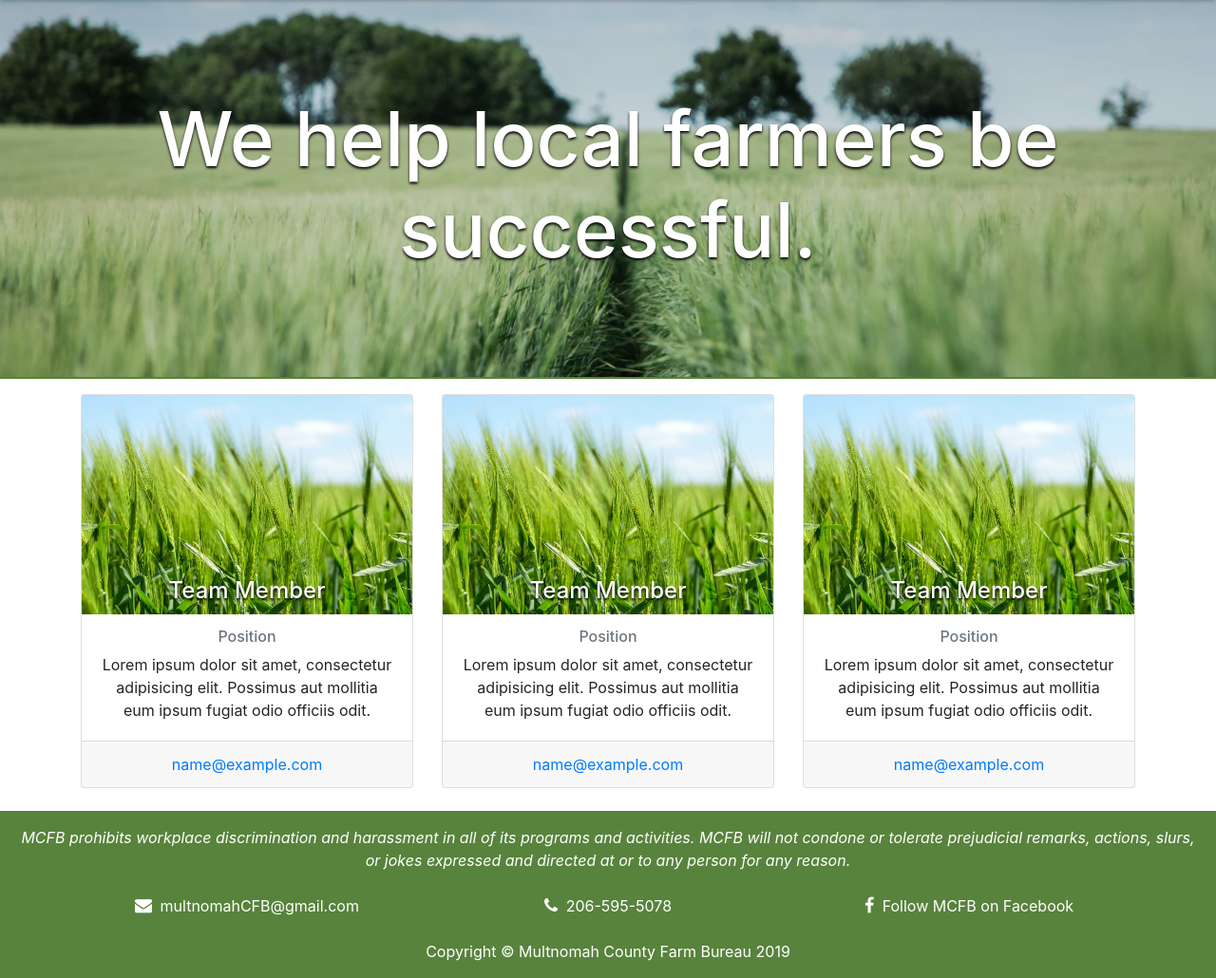
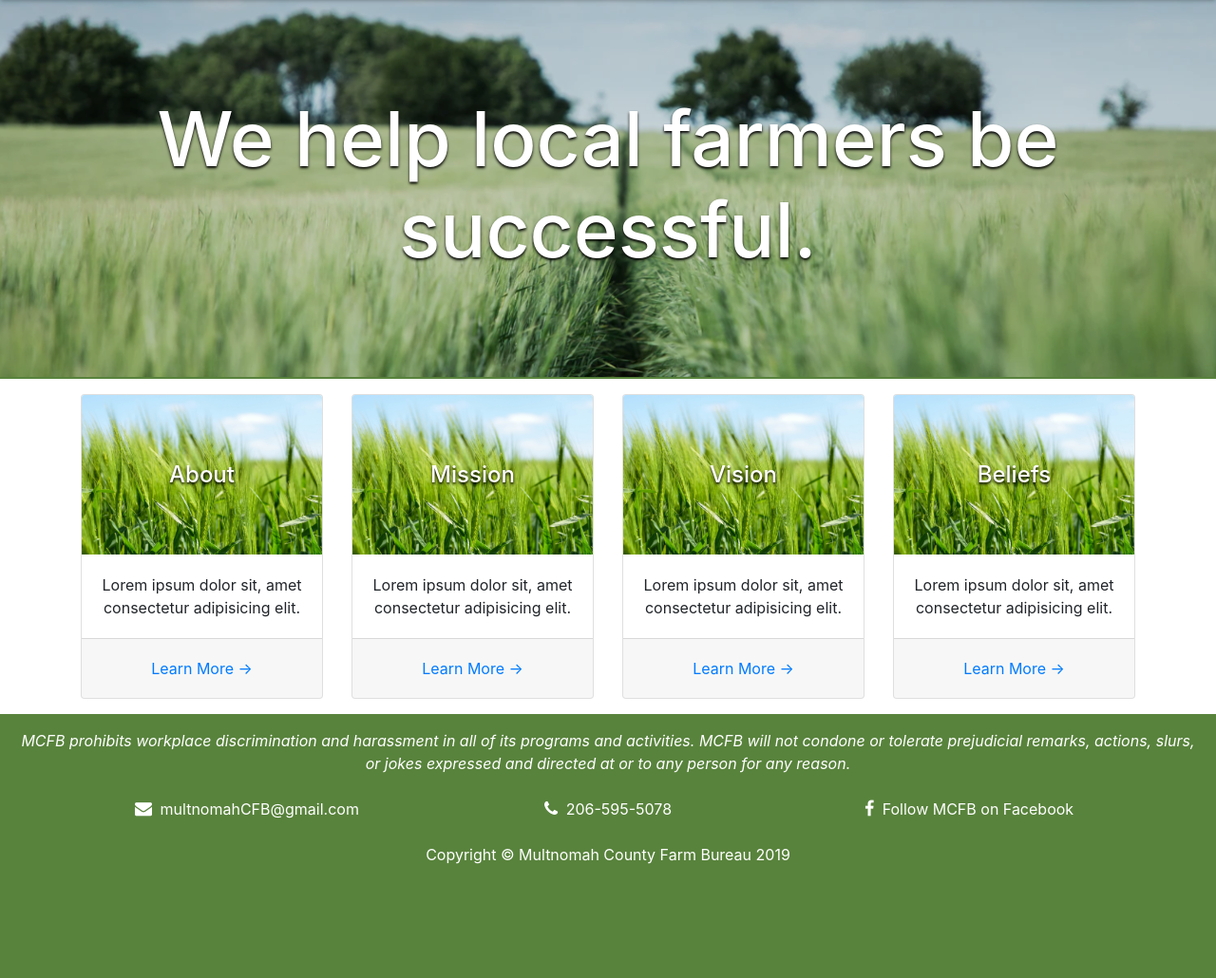
Before and after one commit to MarcLignarius/MCFB-v3.0, a PHP site: page / in a window 1280 px wide. Shown: the part 101-1131 px from the top of the page at 95% size. After the commit the page ends 1011 px from the top, so only its background shows below. Run offline with PHP 8.4, Linux system fonts and the light colour scheme.

Commit message:
refactor code to display 4 sections

```diff
--- a/index.php
+++ b/index.php
@@ -6,42 +6,67 @@
 
 <div class="container">
     <div class="row">
-        <div class="col-lg-4 mb-4">
+        <div class="col-lg-3 mb-3">
             <div class="card h-100 text-center">
-                <img class="card-img-top" src="../images/placeholder.jpg" alt="">
+                <div class="image-text-container">
+                    <img class="card-img-top" src="../images/placeholder.jpg" alt="">
+                    <h4 class="card-title">About</h4>
+                </div>
                 <div class="card-body">
-                    <h4 class="card-title">Team Member</h4>
-                    <h6 class="card-subtitle mb-2 text-muted">Position</h6>
-                    <p class="card-text">Lorem ipsum dolor sit amet, consectetur adipisicing elit. Possimus aut mollitia eum ipsum fugiat odio officiis odit.</p>
+                    <p class="card-text">
+                        Lorem ipsum dolor sit, amet consectetur adipisicing elit.
+                    </p>
                 </div>
                 <div class="card-footer">
-                    <a href="#">name@example.com</a>
+                    <a href="join-us-index.php" class="btn btn-link">Learn More &rarr;</a>
                 </div>
             </div>
         </div>
-        <div class="col-lg-4 mb-4">
+        <div class="col-lg-3 mb-3">
             <div class="card h-100 text-center">
-                <img class="card-img-top" src="../images/placeholder.jpg" alt="">
+                <div class="image-text-container">
+                    <img class="card-img-top" src="../images/placeholder.jpg" alt="">
+                    <h4 class="card-title">Mission</h4>
+                </div>
                 <div class="card-body">
-                    <h4 class="card-title">Team Member</h4>
-                    <h6 class="card-subtitle mb-2 text-muted">Position</h6>
-                    <p class="card-text">Lorem ipsum dolor sit amet, consectetur adipisicing elit. Possimus aut mollitia eum ipsum fugiat odio officiis odit.</p>
+                    <p class="card-text">
+                        Lorem ipsum dolor sit, amet consectetur adipisicing elit.
+                    </p>
                 </div>
                 <div class="card-footer">
-                    <a href="#">name@example.com</a>
+                    <a href="mission.php" class="btn btn-link">Learn More &rarr;</a>
                 </div>
             </div>
         </div>
-        <div class="col-lg-4 mb-4">
+        <div class="col-lg-3 mb-3">
             <div class="card h-100 text-center">
-                <img class="card-img-top" src="../images/placeholder.jpg" alt="">
+                <div class="image-text-container">
+                    <img class="card-img-top" src="../images/placeholder.jpg" alt="">
+                    <h4 class="card-title">Vision</h4>
+                </div>
                 <div class="card-body">
-                    <h4 class="card-title">Team Member</h4>
-                    <h6 class="card-subtitle mb-2 text-muted">Position</h6>
-                    <p class="card-text">Lorem ipsum dolor sit amet, consectetur adipisicing elit. Possimus aut mollitia eum ipsum fugiat odio officiis odit.</p>
+                    <p class="card-text">
+                        Lorem ipsum dolor sit, amet consectetur adipisicing elit.
+                    </p>
                 </div>
                 <div class="card-footer">
-                    <a href="#">name@example.com</a>
+                    <a href="vision.php" class="btn btn-link">Learn More &rarr;</a>
+                </div>
+            </div>
+        </div>
+        <div class="col-lg-3 mb-3">
+            <div class="card h-100 text-center">
+                <div class="image-text-container">
+                    <img class="card-img-top" src="../images/placeholder.jpg" alt="">
+                    <h4 class="card-title">Beliefs</h4>
+                </div>
+                <div class="card-body">
+                    <p class="card-text">
+                        Lorem ipsum dolor sit, amet consectetur adipisicing elit.
+                    </p>
+                </div>
+                <div class="card-footer">
+                    <a href="join-us-index.php" class="btn btn-link">Learn More &rarr;</a>
                 </div>
             </div>
         </div>
```
